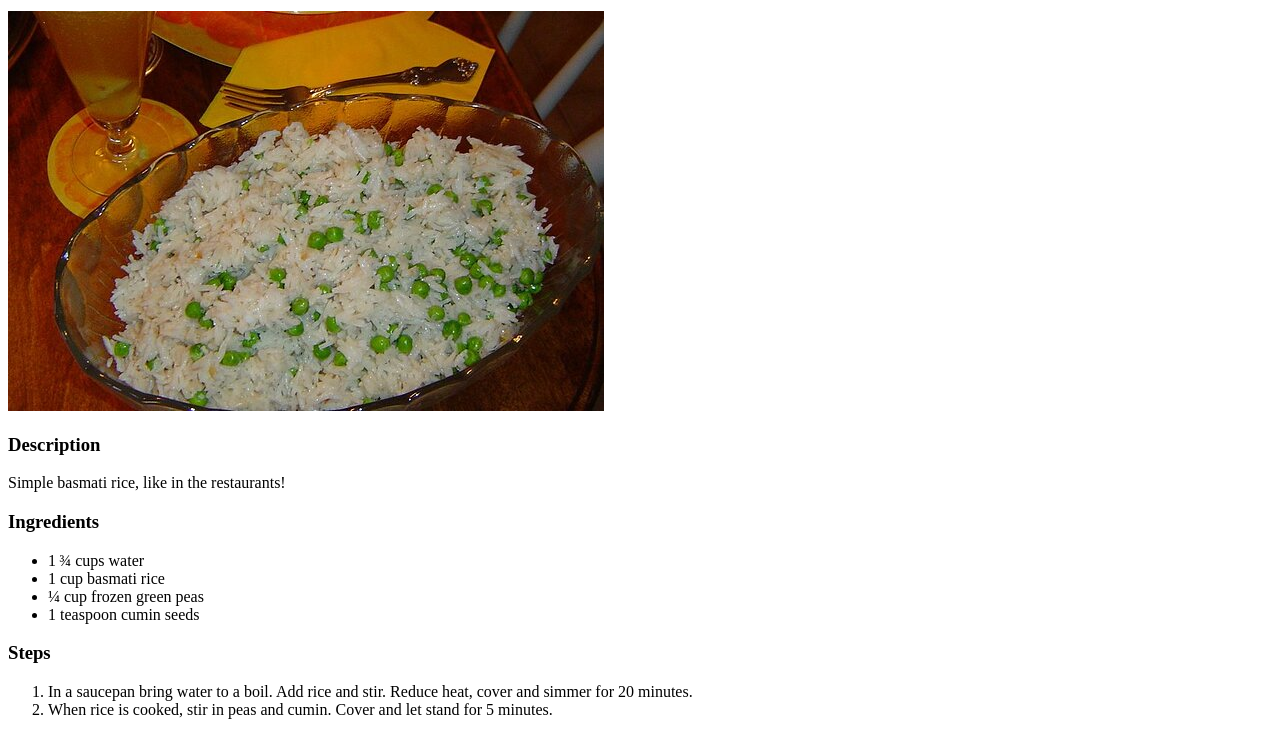
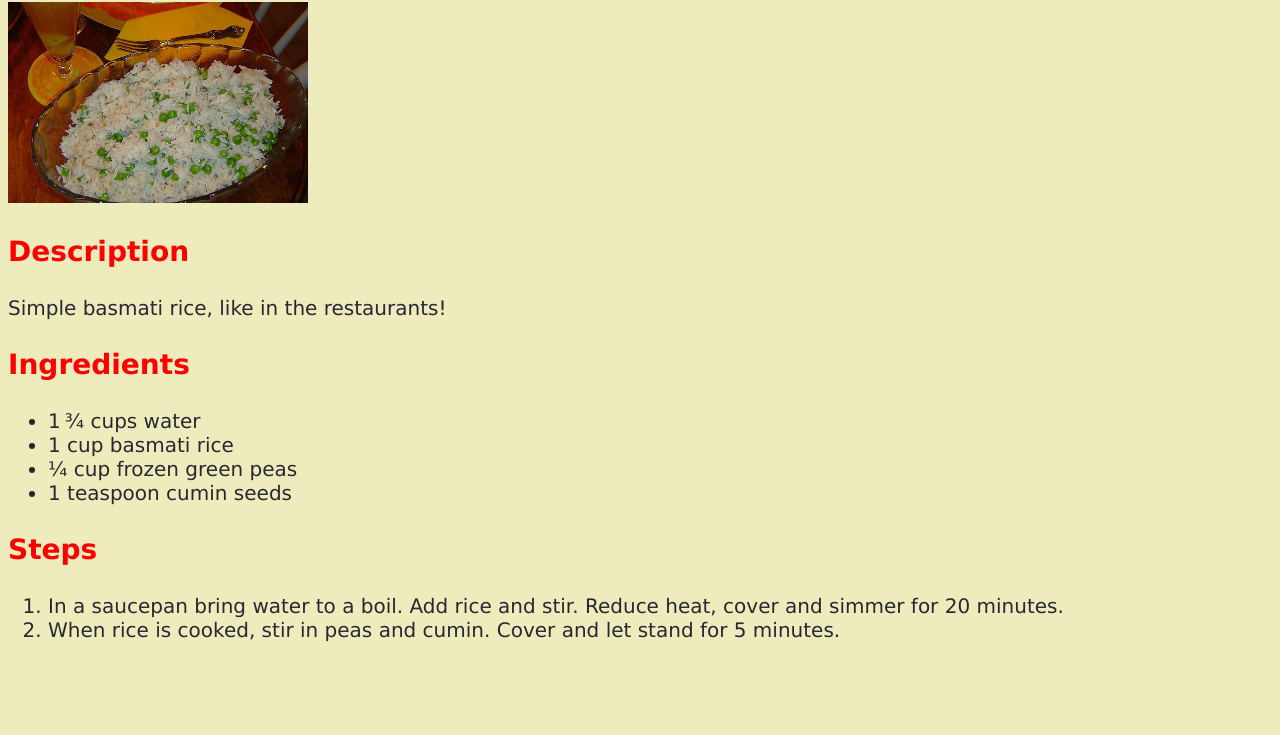
Before and after one commit to servet-k/odin-recipes, a plain HTML site: page recipes/basmati_rice.html in a window 1280 px wide. Shown: the part 69-804 px from the top of the page. Drawn offline with Linux system fonts and the light colour scheme.

Commit message:
css file and arrangement added

```diff
--- a/recipes/basmati_rice.html
+++ b/recipes/basmati_rice.html
@@ -5,6 +5,7 @@
     <meta http-equiv="X-UA-Compatible" content="IE=edge">
     <meta name="viewport" content="width=device-width, initial-scale=1.0">
     <title>Basmati Rice</title>
+    <link rel="stylesheet" href="../style.css">
 </head>
 <body>
     <h1>Basmati Rice</h1>
--- /dev/null
+++ b/style.css
@@ -0,0 +1,19 @@
+body {
+    /*background-image: linear-gradient(to right,#cfcfdd,#4f4fe4)
+    background-image: linear-gradient(to right, rgba(255,0,0,0), rgba(255,0,0,1));*/
+   background-color:rgb(238, 235, 188);
+   font-family: Verdana, Geneva, Tahoma, sans-serif;
+}
+h1, h3{
+    color:red;
+    font-size:28px;
+}
+
+p,li{
+    color:rgb(40, 40, 51);
+    font-size: 20px;
+}
+img{
+    width: 300px;
+    height:auto;
+}
```
Also changed, not shown: index.html (+1 -0 lines), recipes/chicken_soup.html (+1 -0 lines), recipes/chicken_yakisoba.html (+1 -0 lines).
